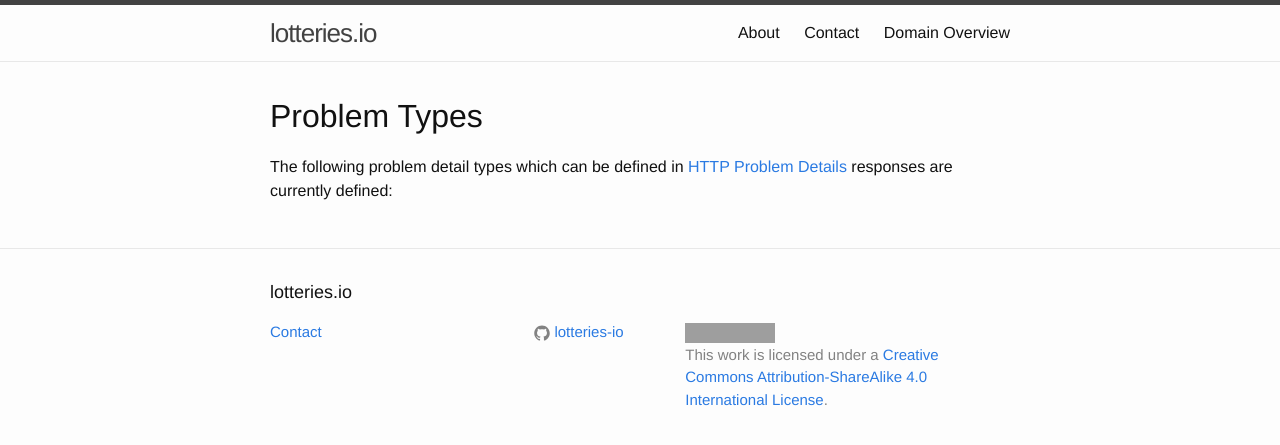
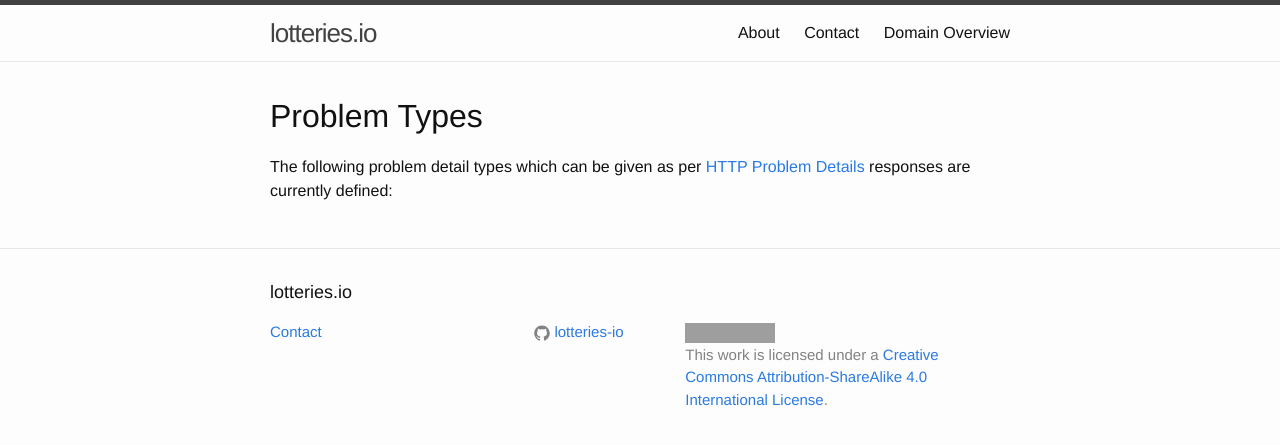
Before and after one commit to lotteries-io/lotteries-io.github.io, a Jekyll site: the page built from domain/problem-types-overview.md, in a window 1280 px wide. Shown: the top 445 px of the page. Built offline with Jekyll 4.4.1, drawn with Linux system fonts in a browser that asks for light colours; grey boxes are pictures that could not be loaded.

Commit message:
Update problem-types-overview.md

```diff
--- a/domain/problem-types-overview.md
+++ b/domain/problem-types-overview.md
@@ -5,4 +5,4 @@ collection: problem-types
 ---
 # Problem Types
 
-The following problem detail types which can be defined in [HTTP Problem Details](https://tools.ietf.org/html/draft-ietf-appsawg-http-problem-00) responses are currently defined:
+The following problem detail types which can be given as per [HTTP Problem Details](https://tools.ietf.org/html/draft-ietf-appsawg-http-problem-02) responses are currently defined:
```
